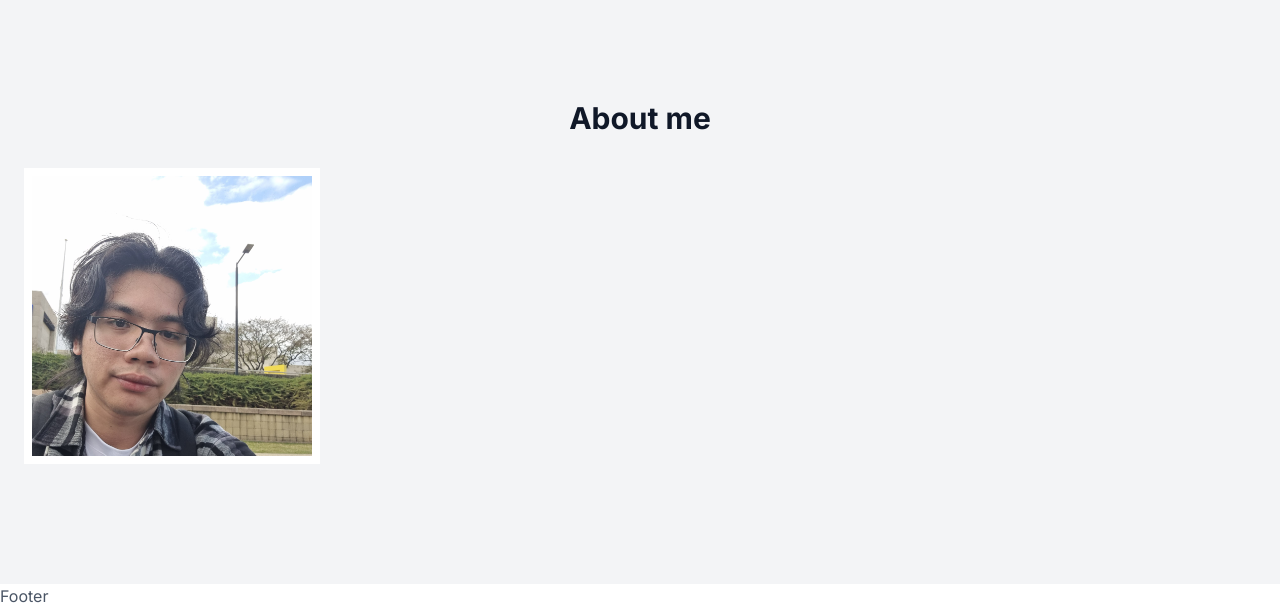
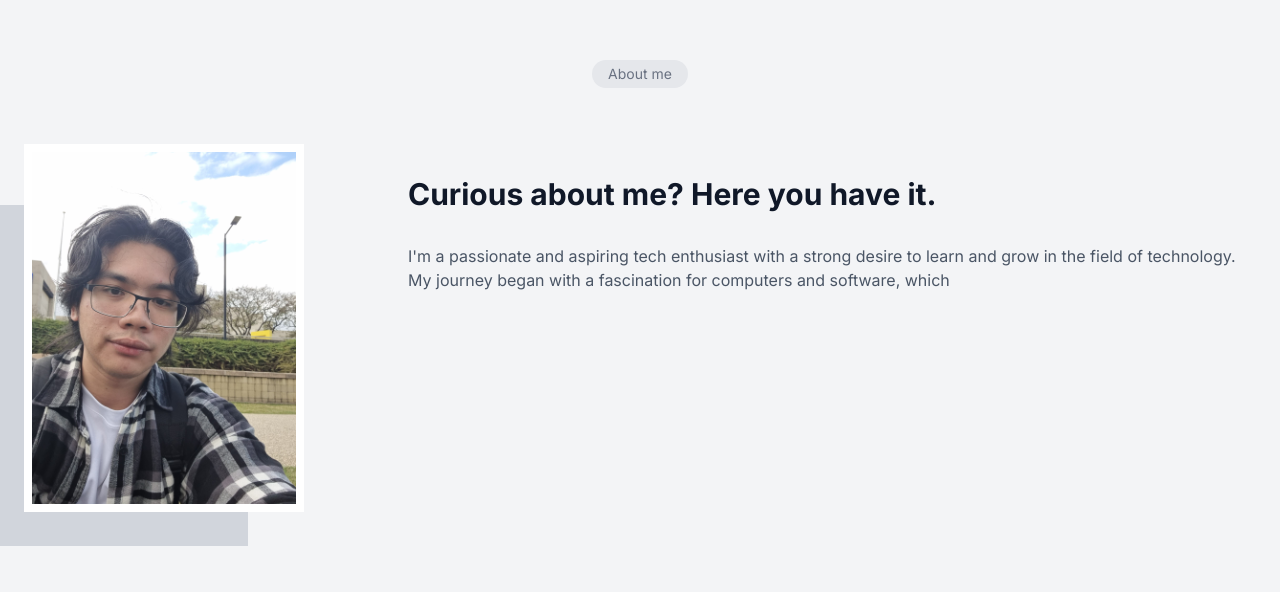
Before and after one commit to JlordS32/Portfolio, a React (Vite) app: page / in a window 1280 px wide. Shown: the part 772-1380 px from the top of the page. Built offline with nearby package versions, Linux system fonts and the light colour scheme.

Commit message:
finished about me section

```diff
--- a/src/components/Footer.tsx
+++ b/src/components/Footer.tsx
@@ -1,5 +1,5 @@
 const Footer = () => {
-   return <div>Footer</div>;
+   return <div></div>;
 };
 
 export default Footer;
--- a/src/components/Landing.tsx
+++ b/src/components/Landing.tsx
@@ -47,7 +47,7 @@ const Landing = () => {
                </div>
             </div>
          </div>
-         <div className="profile-picture bg-white">
+         <div className="profile-picture bg-white before:left-1/5 before:top-1/5">
             <img
                src={ProfilePicture}
                alt="Profile Picture"
--- a/src/index.css
+++ b/src/index.css
@@ -64,7 +64,17 @@
    }
 
    .profile-picture {
-      @apply p-2 before:absolute before:content-[''] before:w-[92.5%] before:h-[92.5%] before:top-1/5 before:left-1/5 relative before:-z-1 before:bg-gray-300;
+      @apply z-20 before:absolute before:content-[''] before:w-[92.5%] before:h-[92.5%] relative before:z-10 before:bg-gray-300;
+   }
+
+   .profile-picture img {
+      @apply relative z-20 p-2 bg-white;
+   }
+
+   .section {
+      @apply text-sm text-center bg-gray-200 self-center px-4 py-1 rounded-full text-gray-500;
+      /* Animation */
+      @apply hover:rotate-15 hover:shadow-lg transition-all hover:scale-105 cursor-pointer;
    }
 
    .debug,
--- a/src/pages/Home.tsx
+++ b/src/pages/Home.tsx
@@ -7,36 +7,27 @@ const Home = () => {
    return (
       <div className="flex flex-col">
          <Landing />
-         <section className="bg-gray-100 py-30">
+         <section className="bg-gray-100 py-20">
             <div className="media-screen">
                <div className="flex flex-col">
-                  <h4 className="text-center">About me</h4>
-                  <div className="mt-8">
-                     <div className="flex flex-row w-full">
-                        <div className="profile-picture bg-white">
+                  <p className="section">About me</p>
+                  <div className="mt-14 flex flex-row gap-x-14">
+                     <div>
+                        <div className="profile-picture bg-white w-[280px] before:top-1/6 before:right-1/5">
                            <img
                               src={Picture}
                               alt="Selfie"
-                              className="w-[280px] h-[280px] object-cover object-top"
+                              className="object-cover object-top"
                            />
                         </div>
-                        {/* <p>
-                           Lorem ipsum dolor sit, amet consectetur adipisicing
-                           elit. Vero maiores voluptatem dolor quod commodi nisi
-                           ullam in enim dolorem. Assumenda distinctio deleniti
-                           illo, soluta cupiditate ratione quidem vero fugiat ex
-                           vitae, suscipit sequi aliquam qui sunt aut voluptate
-                           sapiente neque alias dolor quos nisi molestiae
-                           dolorum. Amet molestias magnam quod, atque voluptas
-                           eaque, molestiae consectetur fugit aliquam vel ipsa
-                           nesciunt iste odio totam nam quia voluptatibus.
-                           Assumenda iste ipsa ipsam repudiandae, inventore
-                           doloribus reiciendis vitae nam aliquam consequuntur
-                           eius ipsum ducimus voluptates fugit necessitatibus
-                           quo laboriosam iusto quasi! Optio saepe alias culpa
-                           distinctio ex modi necessitatibus maxime itaque sunt
-                           ratione?
-                        </p> */}
+                     </div>
+                     <div className="ml-12">
+                        <h4 className="leading-25">Curious about me? Here you have it.</h4>
+                        <p>
+                           I'm a passionate and aspiring tech enthusiast with a strong
+                           desire to learn and grow in the field of technology. My journey
+                           began with a fascination for computers and software, which
+                        </p>
                      </div>
                   </div>
                </div>
```
